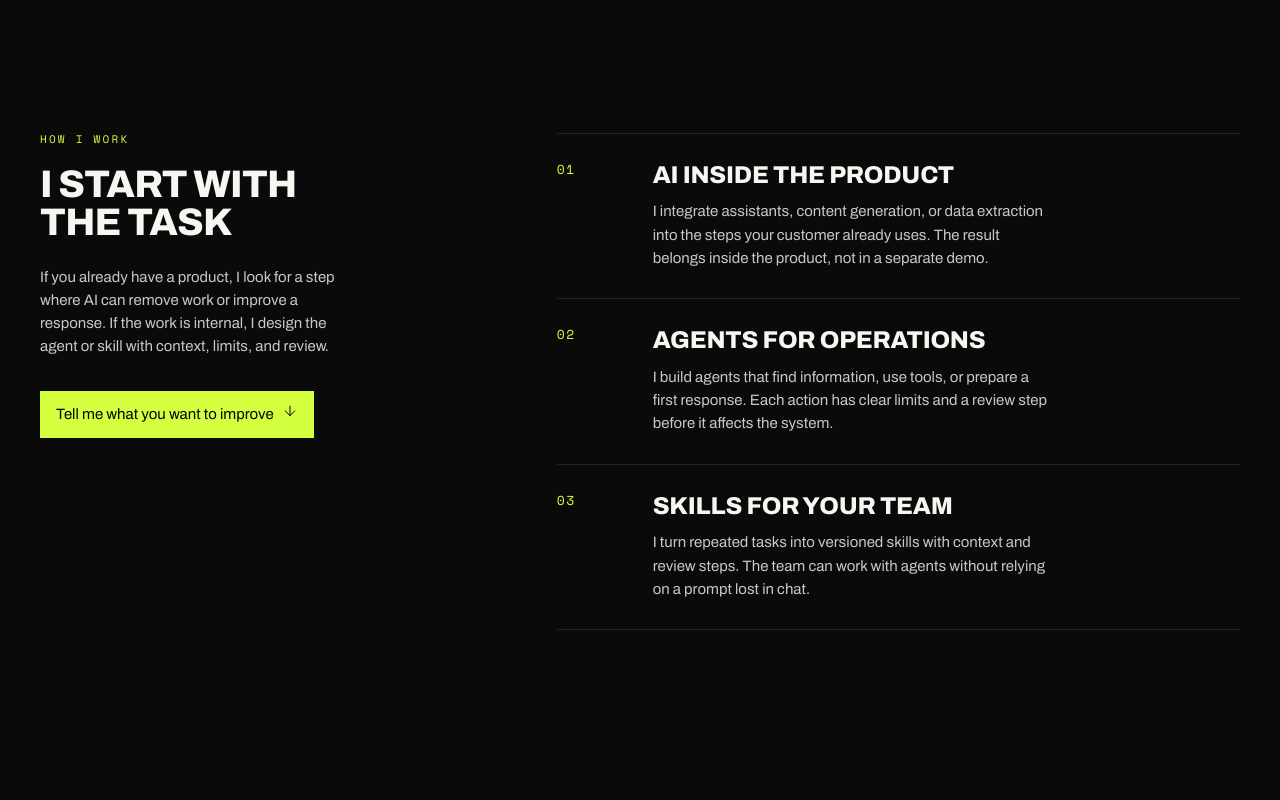
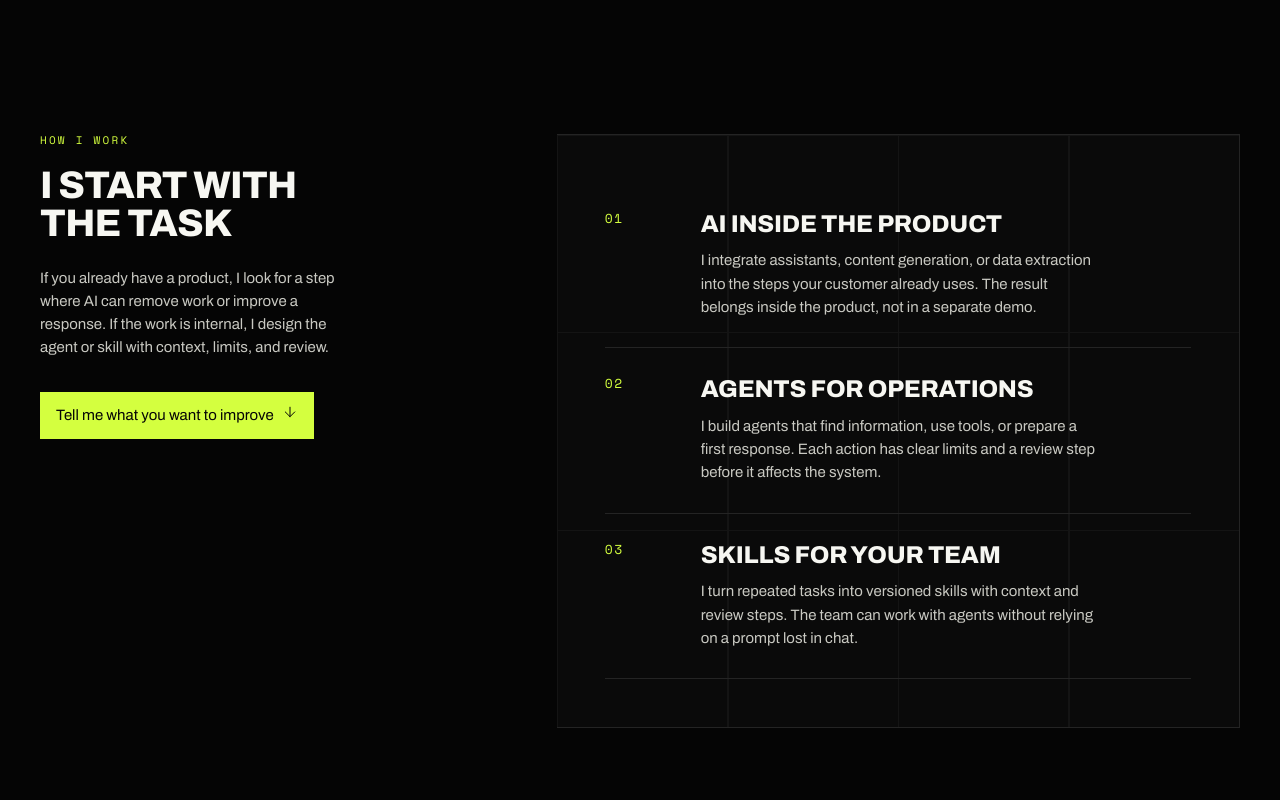
Before and after one commit to elmerjacobo97/portfolio-gsap-v2, a Next.js app: page /en in a window 1280 px wide. Shown: the part 7000-7800 px from the top of the page. Built offline with nearby package versions, Linux system fonts and the light colour scheme; no server answers.

Commit message:
refactor: enhance section styling for AI, Contact, Principles, Proof, and Services components

```diff
--- a/components/sections/AISection.tsx
+++ b/components/sections/AISection.tsx
@@ -7,7 +7,7 @@ export function AISection({ dict }: { dict: Dictionary["ai"] }) {
 		<section
 			id="ai"
 			aria-label={dict.title}
-			className="border-rule bg-surface-inset text-text border-t"
+			className="border-rule border-t"
 		>
 			<div className="grid-page py-[var(--spacing-section)]">
 				<SectionHeader index={dict.index} title={dict.title} lead={dict.lead} />
@@ -31,7 +31,9 @@ export function AISection({ dict }: { dict: Dictionary["ai"] }) {
 						</ArrowLink>
 					</div>
 
-					<div className="border-rule col-span-12 border-t lg:col-span-7 lg:col-start-6">
+					<div className="border-rule bg-surface-inset relative col-span-12 overflow-hidden border-x border-b lg:col-span-7 lg:col-start-6 lg:border-t lg:border-l-0">
+						<span aria-hidden className="plate-bed absolute inset-0 opacity-40" />
+						<div className="relative z-10 p-6 sm:p-10 lg:p-12">
 							{dict.items.map((item, index) => (
 								<article
 									key={item.title}
@@ -51,6 +53,7 @@ export function AISection({ dict }: { dict: Dictionary["ai"] }) {
 						</div>
 					</div>
 				</div>
+			</div>
 		</section>
 	);
 }
--- a/components/sections/Contact.tsx
+++ b/components/sections/Contact.tsx
@@ -102,6 +102,9 @@ export function Contact({
 
 			{/* Ordered by friction: WhatsApp lowest, booking next, email last. */}
 			<div className="contact-column order-1 col-span-12 mt-14 lg:order-none lg:col-span-5 lg:col-start-8 lg:mt-20">
+				<div className="border-rule bg-surface-inset relative h-full overflow-hidden border-x border-b lg:border-t lg:border-l-0">
+					<span aria-hidden className="plate-bed absolute inset-0 opacity-40" />
+					<div className="relative z-10 p-6 sm:p-10 lg:p-12">
 						<p className="u-label mb-2">{dict.channelsTitle}</p>
 						<WhatsAppLink label={dict.whatsapp} prefill={dict.whatsappPrefill} />
 						<CalButton label={dict.booking} closeLabel={closeLabel} />
@@ -113,6 +116,8 @@ export function Contact({
 						/>
 						<span className="rule-h" />
 					</div>
+				</div>
+			</div>
 		</section>
 	);
 }
--- a/components/sections/Principles.tsx
+++ b/components/sections/Principles.tsx
@@ -5,7 +5,7 @@ export function Principles({ dict }: { dict: Dictionary["principles"] }) {
 		<section
 			id="principles"
 			aria-labelledby="principles-title"
-			className="border-rule bg-surface-inset text-text border-t"
+			className="border-rule border-t"
 		>
 			<div className="grid-page py-[var(--spacing-section)]">
 				<header className="col-span-12 lg:col-span-5">
@@ -18,7 +18,9 @@ export function Principles({ dict }: { dict: Dictionary["principles"] }) {
 					</p>
 				</header>
 
-				<div className="border-rule col-span-12 mt-16 border-t lg:col-span-6 lg:col-start-7 lg:mt-0">
+				<div className="border-rule bg-surface-inset relative col-span-12 mt-16 overflow-hidden border-x border-b lg:col-span-6 lg:col-start-7 lg:mt-0 lg:border-t lg:border-l-0">
+					<span aria-hidden className="plate-bed absolute inset-0 opacity-40" />
+					<div className="relative z-10 p-6 sm:p-10 lg:p-12">
 						{dict.items.map((item, index) => (
 							<article
 								key={item.title}
@@ -37,6 +39,7 @@ export function Principles({ dict }: { dict: Dictionary["principles"] }) {
 						))}
 					</div>
 				</div>
+			</div>
 		</section>
 	);
 }
--- a/components/sections/Proof.tsx
+++ b/components/sections/Proof.tsx
@@ -66,7 +66,9 @@ export function Proof({ dict }: { dict: Dictionary["proof"] }) {
 					</p>
 				</div>
 
-				<dl className="border-rule col-span-12 mt-16 border-t lg:col-span-7 lg:col-start-6 lg:mt-0">
+				<div className="border-rule bg-surface-inset relative col-span-12 mt-16 overflow-hidden border-x border-b lg:col-span-7 lg:col-start-6 lg:mt-0 lg:border-t lg:border-l-0">
+					<span aria-hidden className="plate-bed absolute inset-0 opacity-40" />
+					<dl className="relative z-10 p-6 sm:p-10 lg:p-12">
 						{dict.facts.map((fact, index) => (
 							<div
 								key={fact.label}
@@ -83,6 +85,7 @@ export function Proof({ dict }: { dict: Dictionary["proof"] }) {
 						))}
 					</dl>
 				</div>
+			</div>
 		</section>
 	);
 }
--- a/components/sections/Services.tsx
+++ b/components/sections/Services.tsx
@@ -172,7 +172,7 @@ export function Services({
 		<section
 			id="services"
 			ref={rootRef}
-			className="py-[var(--spacing-section)]"
+			className="border-rule border-t py-[var(--spacing-section)]"
 		>
 			<div className="grid-page">
 				<SectionHeader index={dict.index} title={dict.title} lead={dict.lead} />
```
Lines whose indentation alone changed are shown as unchanged.
